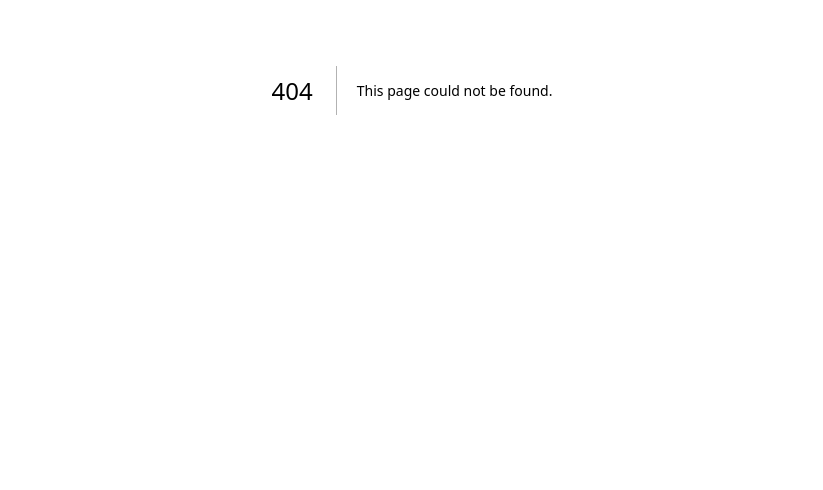
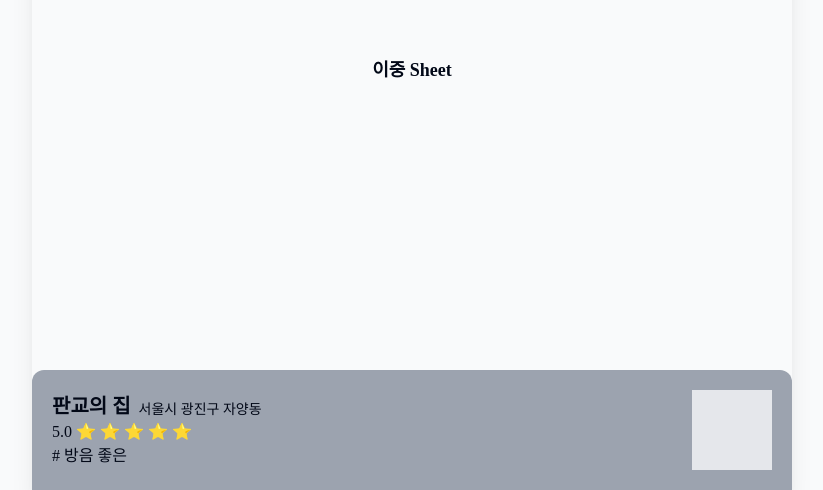
Before and after one commit to jw-r/experiment, a Next.js app: page /double-sheet in a window 1280 px wide. Before the commit this address had no page. Shown: the part 310-800 px from the top of the page, without its empty margins (228-1051 px from the left). Built offline with nearby package versions, Linux system fonts and the light colour scheme.

Commit message:
feat: double-sheet

```diff
--- /dev/null
+++ b/src/app/double-sheet/page.tsx
@@ -0,0 +1,10 @@
+import DoubleSheet from '@/components/double-sheet'
+
+export default function DoubleSheetPage() {
+  return (
+    <div>
+      <h1 className="center text-lg font-bold mb-[20px]">이중 Sheet</h1>
+      <DoubleSheet />
+    </div>
+  )
+}
--- /dev/null
+++ b/src/components/double-sheet.tsx
@@ -0,0 +1,41 @@
+import { Sheet, SheetContent, SheetTrigger } from './ui/sheet'
+
+export default function DoubleSheet() {
+  return (
+    <Sheet>
+      <SheetTrigger asChild>
+        <div className="flex items-center fixed bottom-0 max-w-[760px] w-full p-[20px] justify-between bg-gray-400 rounded-t-[12px] cursor-pointer">
+          <div>
+            <div className="flex items-end gap-[8px]">
+              <div className="text-xl font-bold">판교의 집</div>
+              <div className="text-sm">서울시 광진구 자양동</div>
+            </div>
+            <div>5.0 ⭐️ ⭐️ ⭐️ ⭐️ ⭐️</div>
+            <div># 방음 좋은</div>
+          </div>
+          <div className="size-[80px] bg-gray-200" />
+        </div>
+      </SheetTrigger>
+      <SheetContent side="bottom" className="rounded-t-[12px] min-h-[600px] p-0">
+        <Sheet>
+          <SheetTrigger asChild>
+            <div className="flex items-center fixed bottom-0 w-full px-[20px] justify-between bg-gray-400 rounded-t-[12px] cursor-pointer min-h-[600px]">
+              <div>
+                <div className="flex items-end gap-[8px]">
+                  <div className="text-xl font-bold">판교의 집</div>
+                  <div className="text-sm">서울시 광진구 자양동</div>
+                </div>
+                <div>5.0 ⭐️ ⭐️ ⭐️ ⭐️ ⭐️</div>
+                <div># 방음 좋은</div>
+              </div>
+              <div className="size-[80px] bg-gray-200" />
+            </div>
+          </SheetTrigger>
+          <SheetContent side="bottom" className="rounded-t-[12px] min-h-screen">
+            ok
+          </SheetContent>
+        </Sheet>
+      </SheetContent>
+    </Sheet>
+  )
+}
--- /dev/null
+++ b/src/components/select.tsx
@@ -0,0 +1 @@
+export default function Select() {}
```
Also changed, not shown: src/app/double-sheet/layout.tsx (renamed from src/app/drawer/layout.tsx), src/components/drawer.tsx (added).
